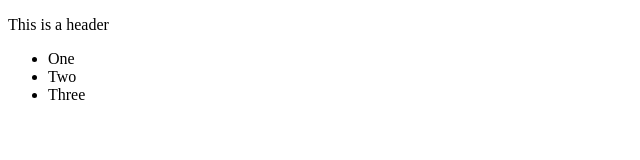
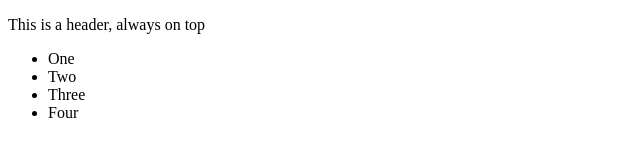
Before and after one commit to simon-johansson/upload-test, a plain HTML site: page test.html in a window 1280 px wide. Shown: the whole page, without its empty margins (0-640 px from the left). Drawn offline with Linux system fonts and the light colour scheme.

Commit message:
Add files via upload

```diff
--- a/test.html
+++ b/test.html
@@ -5,11 +5,12 @@
 <title>Document</title>
 </head>
 <body><header>
-<p>This is a header</p>
+<p>This is a header, always on top</p>
 </header><ul>
 <li>One</li>
 <li>Two</li>
 <li>Three</li>
+<li>Four</li>
 </ul>
 </body>
 </html>
```
Also changed, not shown: 2 other files.
